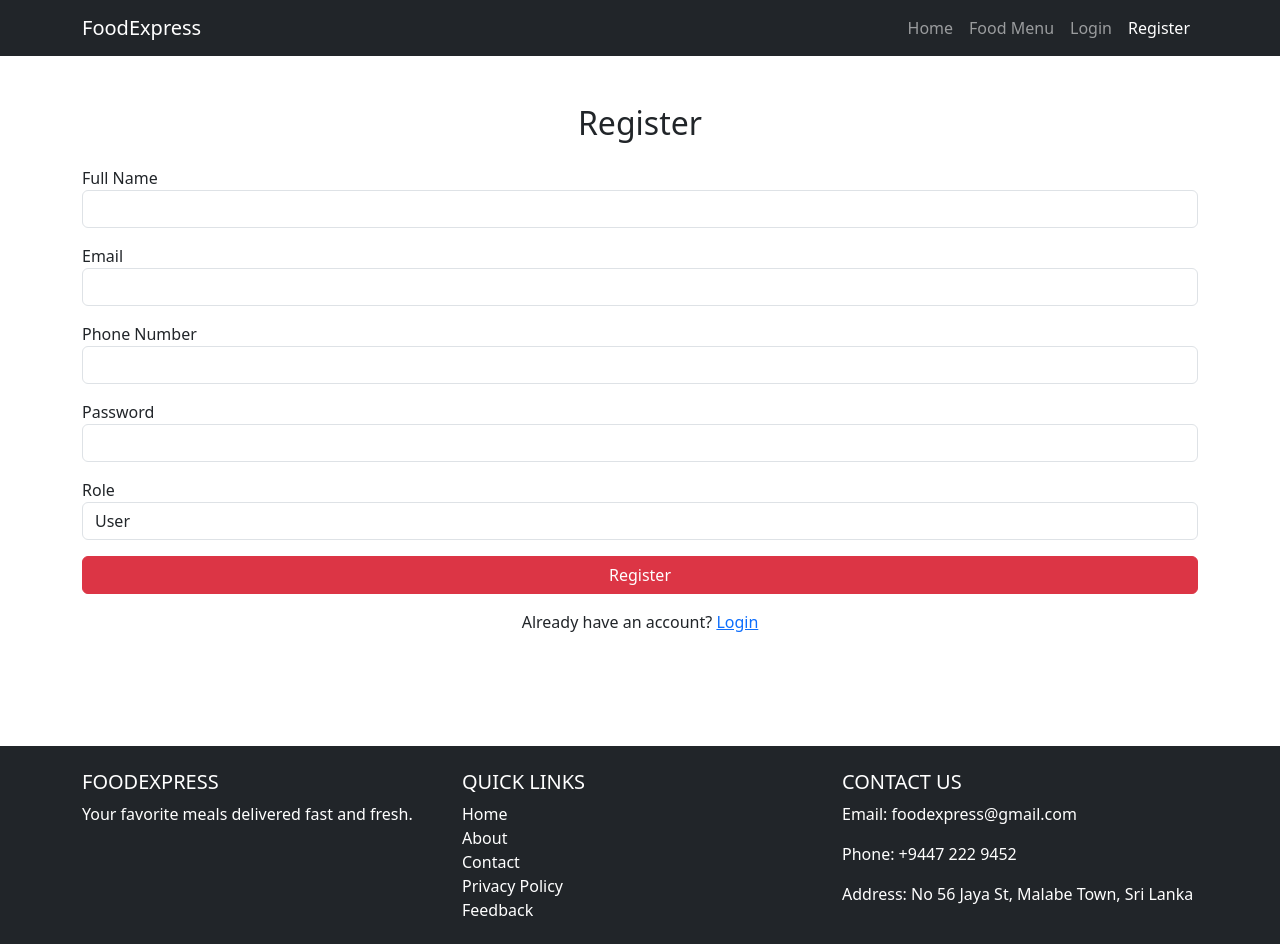
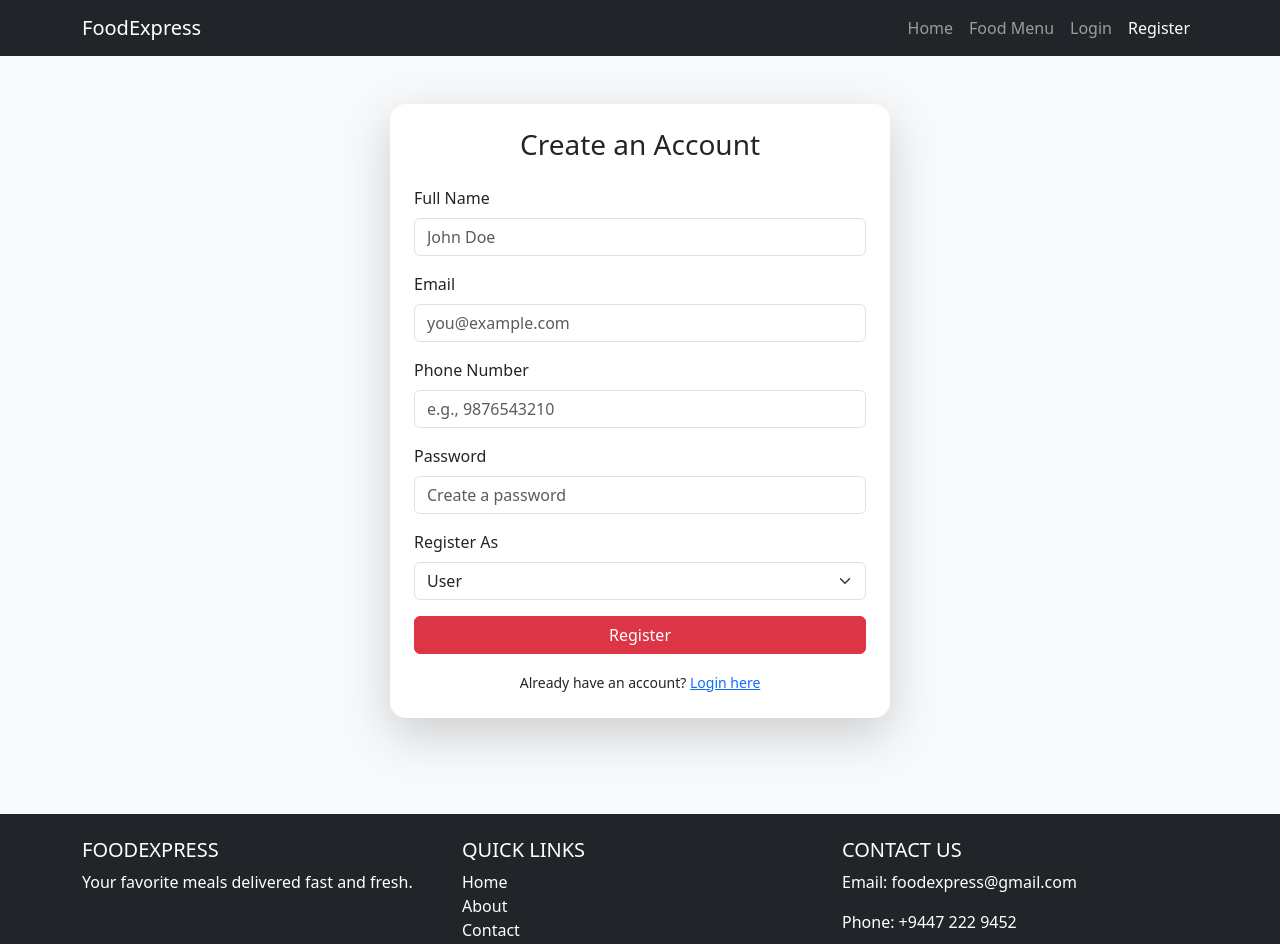
Before and after one commit to sathirapramudith123/Food-Delivery-Web-Site, a PHP site: page /register.php in a window 1280 px wide. Shown: the top 944 px of the page. Run offline with PHP 8.4, Linux system fonts and the light colour scheme.

Commit message:
register ui design update

```diff
--- a/index/register.php
+++ b/index/register.php
@@ -46,42 +46,63 @@ if ($_SERVER["REQUEST_METHOD"] == "POST") {
 <head>
   <meta charset="UTF-8">
   <title>Register</title>
+  <meta name="viewport" content="width=device-width, initial-scale=1">
   <link href="https://cdn.jsdelivr.net/npm/bootstrap@5.3.0/dist/css/bootstrap.min.css" rel="stylesheet">
+  <style>
+    body {
+      background-color: #f8f9fa;
+    }
+    .card {
+      border: none;
+      border-radius: 1rem;
+    }
+    .form-control:focus {
+      box-shadow: none;
+      border-color: #dc3545;
+    }
+  </style>
 </head>
-<body>
+<body class="d-flex flex-column min-vh-100 bg-light">
 <?php include 'navbar.php'; ?>
-  <div class="container py-5">
-    <h2 class="text-center mb-4">Register</h2>
+
+<div class="container py-5 d-flex justify-content-center align-items-center flex-grow-1">
+  <div class="card shadow-lg p-4" style="max-width: 500px; width: 100%;">
+    <h3 class="text-center mb-4">Create an Account</h3>
     <?php if (!empty($message)) echo $message; ?>
     <form method="POST" action="register.php">
       <div class="mb-3">
-        <label>Full Name</label>
-        <input type="text" name="regName" class="form-control" required>
+        <label for="regName" class="form-label">Full Name</label>
+        <input type="text" name="regName" id="regName" class="form-control" placeholder="John Doe" required>
       </div>
       <div class="mb-3">
-        <label>Email</label>
-        <input type="email" name="regEmail" class="form-control" required>
+        <label for="regEmail" class="form-label">Email</label>
+        <input type="email" name="regEmail" id="regEmail" class="form-control" placeholder="you@example.com" required>
       </div>
       <div class="mb-3">
-        <label>Phone Number</label>
-        <input type="text" name="regPhone" class="form-control" required>
+        <label for="regPhone" class="form-label">Phone Number</label>
+        <input type="text" name="regPhone" id="regPhone" class="form-control" placeholder="e.g., 9876543210" required>
       </div>
       <div class="mb-3">
-        <label>Password</label>
-        <input type="password" name="regPassword" class="form-control" required>
+        <label for="regPassword" class="form-label">Password</label>
+        <input type="password" name="regPassword" id="regPassword" class="form-control" placeholder="Create a password" required>
       </div>
       <div class="mb-3">
-        <label>Role</label>
-        <select name="regRole" class="form-control" required>
+        <label for="regRole" class="form-label">Register As</label>
+        <select name="regRole" id="regRole" class="form-select" required>
           <option value="user">User</option>
           <option value="delivery">Delivery Member</option>
           <option value="admin">Admin</option>
         </select>
       </div>
       <button type="submit" class="btn btn-danger w-100">Register</button>
-      <p class="text-center mt-3">Already have an account? <a href="login.php">Login</a></p>
+      <div class="text-center mt-3">
+        <small>Already have an account? <a href="login.php">Login here</a></small>
+      </div>
     </form>
   </div>
+</div>
+
 <?php include 'footer.php'; ?>
+<script src="https://cdn.jsdelivr.net/npm/bootstrap@5.3.0/dist/js/bootstrap.bundle.min.js"></script>
 </body>
 </html>
```
